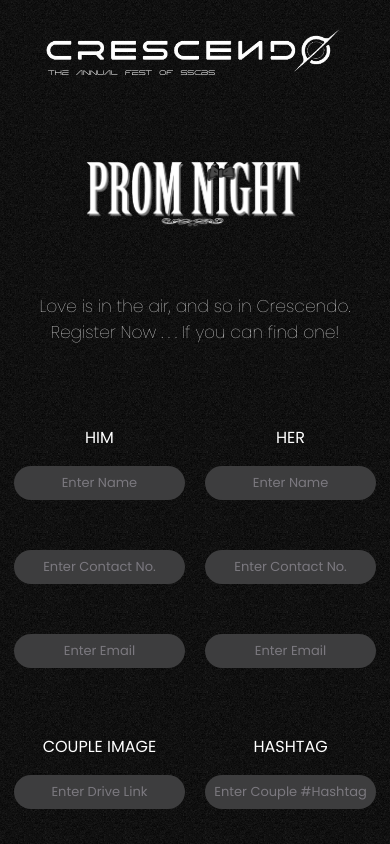
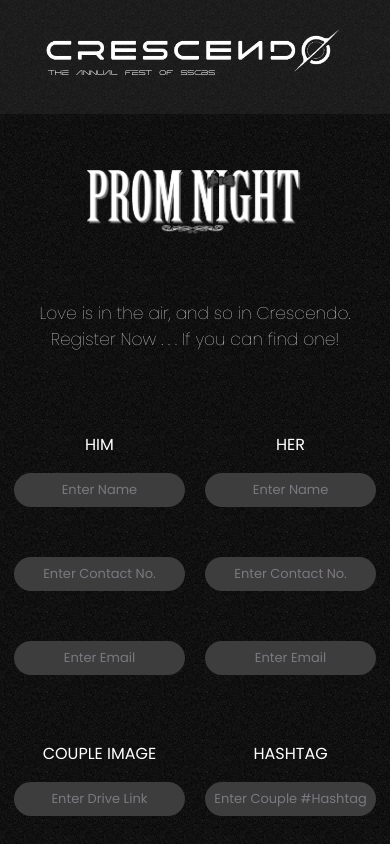
Before and after one commit to threeamsnack/crescendo-web, a plain HTML site: page prom.html in a window 390 px wide. Drawn offline with Linux system fonts and the light colour scheme.

Commit message:
Added changes in prom page

```diff
--- a/prom.html
+++ b/prom.html
@@ -169,7 +169,17 @@
       filter: grayscale(1);
     }
 
+    #nav-bar {
+      background-color: #3a3a3a4f;
+      padding-bottom: 18px;
+    }
+
     @media (max-width:765px) {
+
+      #nav-bar {
+      padding-bottom: 0;
+    }
+
       #cres-logo {
         margin-left: auto;
         margin-right: auto;
@@ -247,8 +257,8 @@
       }
 
       .copyright {
-        margin-top: -33vw;
-        line-height: 14px;
+        margin-top: -37vw;
+        line-height: 4.1vw;
         padding-bottom: 2.5vw;
         margin-bottom: 0px;
         font-family: poppins;
@@ -282,7 +292,7 @@
 
       .parent-container {
         padding-bottom: 0rem;
-        padding-top: 27vw;
+        padding-top: 29vw;
       }
 
     }
@@ -297,6 +307,8 @@
       width: 100vw;
       position: relative;
     }
+
+
   </style>
 </head>
 
```
